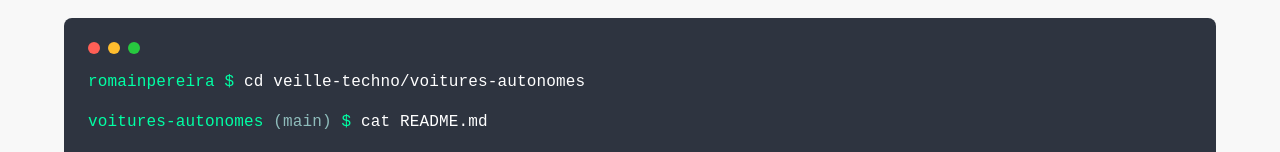
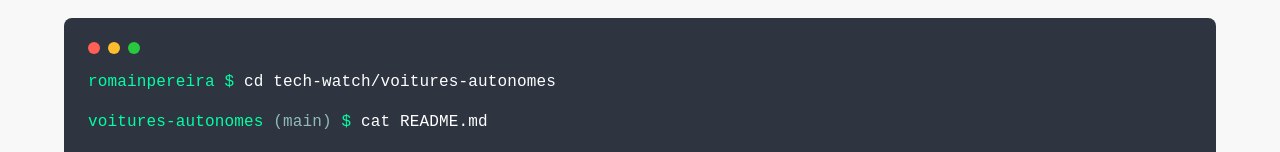
Before and after one commit to romainp12/portfolio, a React (Create React App) app: page /techwatch in a window 1280 px wide. Shown: the part 3319-3471 px from the top of the page. Built offline with nearby package versions, Linux system fonts and the light colour scheme; the HTML template or start-up script is replaced by a standard one.

Commit message:
Update Techwatch.js

```diff
--- a/src/components/techwatch/Techwatch.js
+++ b/src/components/techwatch/Techwatch.js
@@ -190,7 +190,7 @@ export default function Techwatch() {
             {info.firstName.toLowerCase()}
             {info.lastName.toLowerCase()} $
           </span>{' '}
-          cd veille-techno/voitures-autonomes
+          cd tech-watch/voitures-autonomes
         </Typography>
 
         <Typography sx={{ fontFamily: 'monospace' }}>
```
